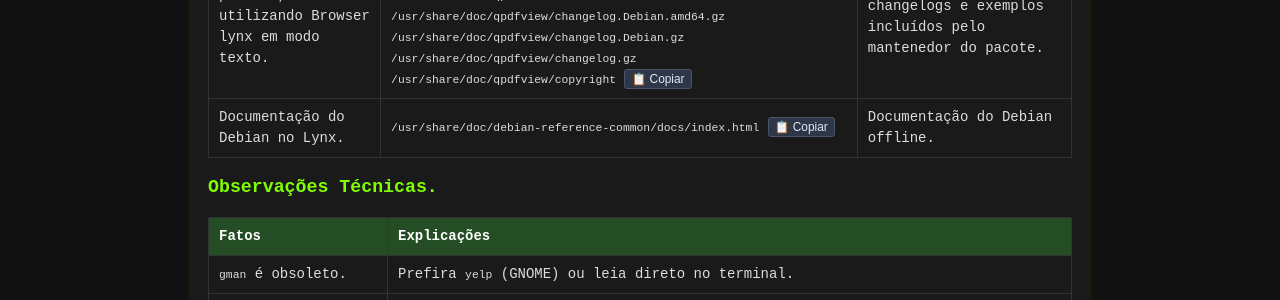
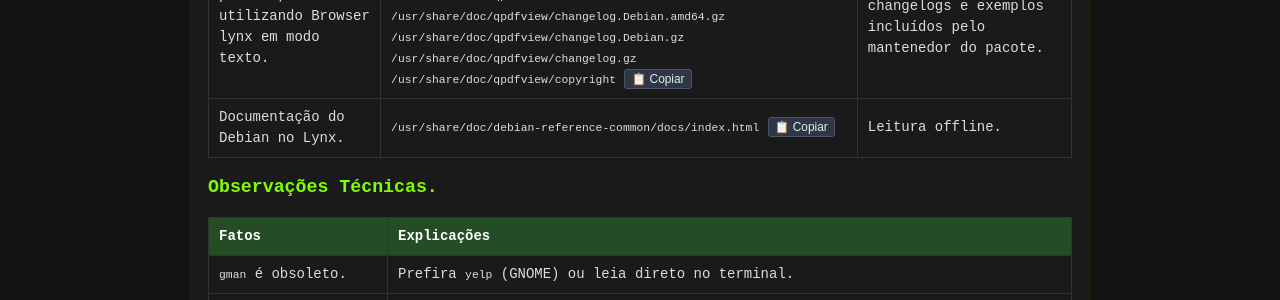
Before and after one commit to Piolinux/piolinux-site, a Jekyll site: the page built from _pages/_referencias/documentacao-no-linux-referencia-tecnica.md, in a window 1280 px wide. Shown: the part 859-1159 px from the top of the page. Built offline with Jekyll 4.4.1, drawn with Linux system fonts in a browser that asks for light colours.

Commit message:
Update documentacao-no-linux-referencia-tecnica.md

```diff
--- a/_pages/_referencias/documentacao-no-linux-referencia-tecnica.md
+++ b/_pages/_referencias/documentacao-no-linux-referencia-tecnica.md
@@ -84,7 +84,7 @@ permalink: /referencias/importancia-da-documentacao-linux/
    <code>/usr/share/doc/debian-reference-common/docs/index.html</code>
     <button class="copy-btn" data-command="lynx /usr/share/doc/debian-reference-common/docs/index.html">📋 Copiar</button>
       </td>
-      <td data-label="Quando usar">Documentação do Debian offline.</td>
+      <td data-label="Quando usar">Leitura offline.</td>
     </tr>
 
   </tbody>
```
